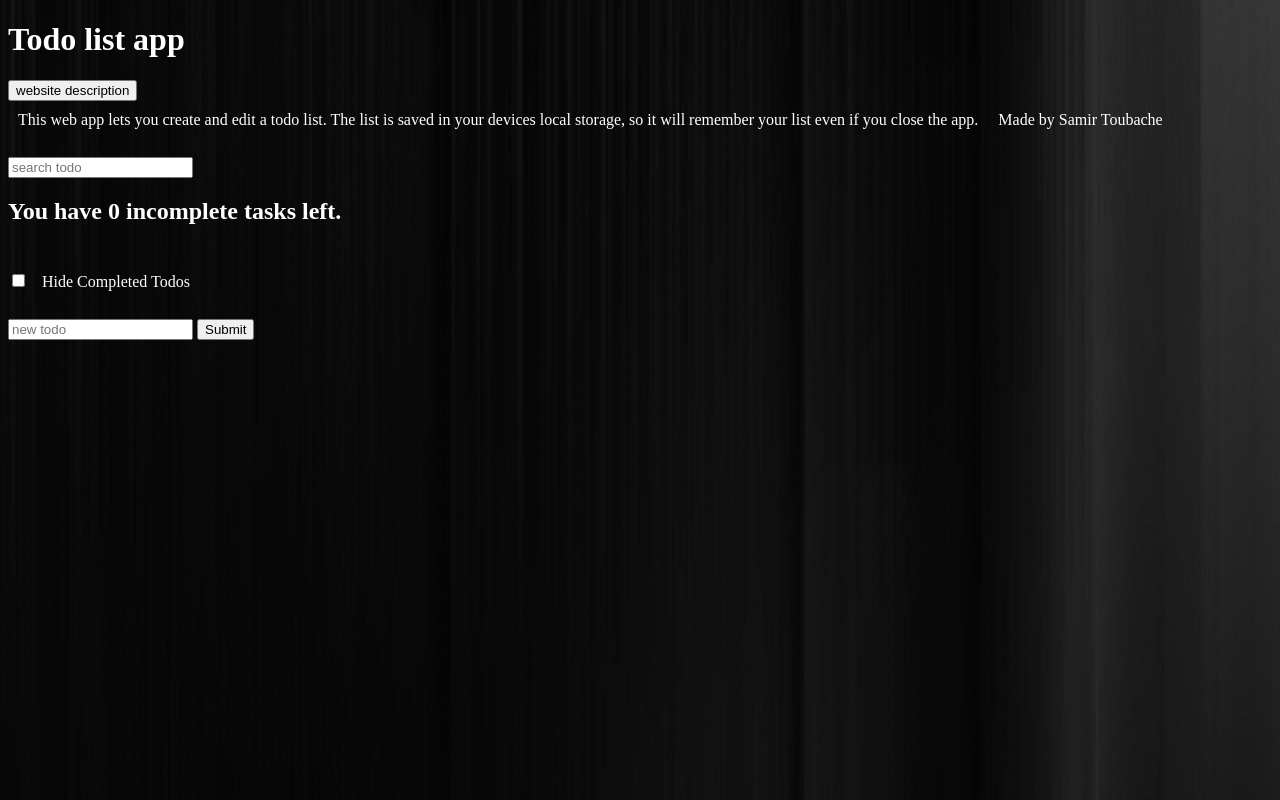
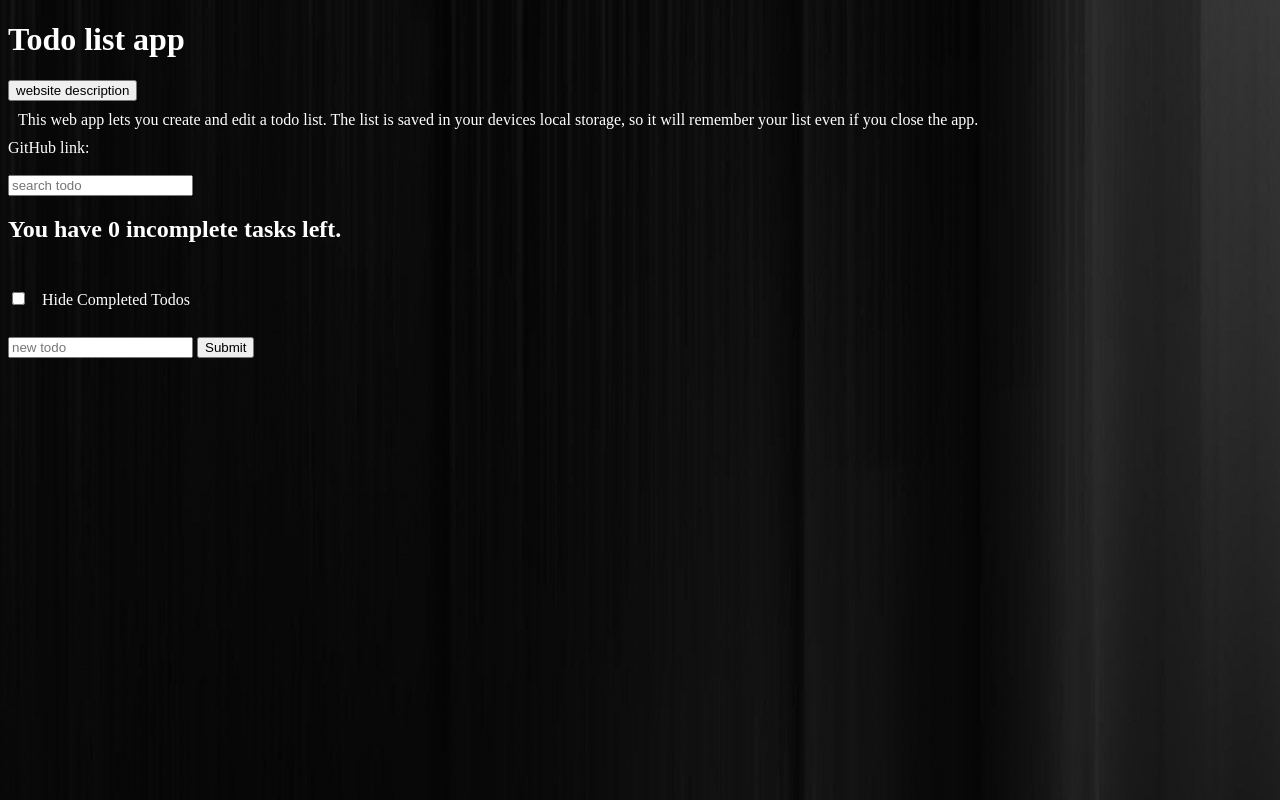
Before and after one commit to samirtoubache/todo-app, a plain HTML site: page index.html in a window 1280 px wide. Both pictures are taken after a click on the button "website description". Drawn offline with Linux system fonts and the light colour scheme.

Commit message:
added github link in description, minor styling

```diff
--- a/styles.css
+++ b/styles.css
@@ -1,13 +1,30 @@
+body {
+    background-image: url('black-background.jpg');
+    color: #FFFFFF;
+}
+
 p {
     display: inline-block;
     margin: 10px;
+}
+
+a {
+    color: #FFFFFF;
+    text-decoration: none;
+}
+
+a:hover {
+    text-decoration: underline;
+}
+
+a:visited {
+    color: #FFFFFF;
 }
 
 .todo-container {
     margin: 10px;
 }
 
-body {
-    background-image: url('black-background.jpg');
-    color: white;
+#site-description {
+    max-width: 100%;
 }
--- a/todo-app.js
+++ b/todo-app.js
@@ -9,15 +9,20 @@ let displayDescription = false;
 
 renderTodos(todo, filters);
 
+// shows and reveals website description based on button click
 document.querySelector('.show-description').addEventListener('click', () => {
     if (displayDescription === false) {
         const appInfo = document.createElement('p');
         appInfo.textContent = 'This web app lets you create and edit a todo list. The list is saved in your devices local storage, so it will remember your list even if you close the app.';
-        const credits = document.createElement('p');
-        credits.textContent = 'Made by Samir Toubache';
+
+        const gap = document.createElement('br');
+        const githubLink = document.createElement('a');
+        githubLink.setAttribute('href', 'https://github.com/samirtoubache/todo-app');
+        githubLink.textContent = 'GitHub link: ';
+
         document.querySelector('#site-description').appendChild(appInfo);
-        document.querySelector('#site-description').appendChild(credits);
-
+        document.querySelector('#site-description').appendChild(gap);
+        document.querySelector('#site-description').appendChild(githubLink);
     } else {
         document.querySelector('#site-description').innerHTML = '';
     }
```
